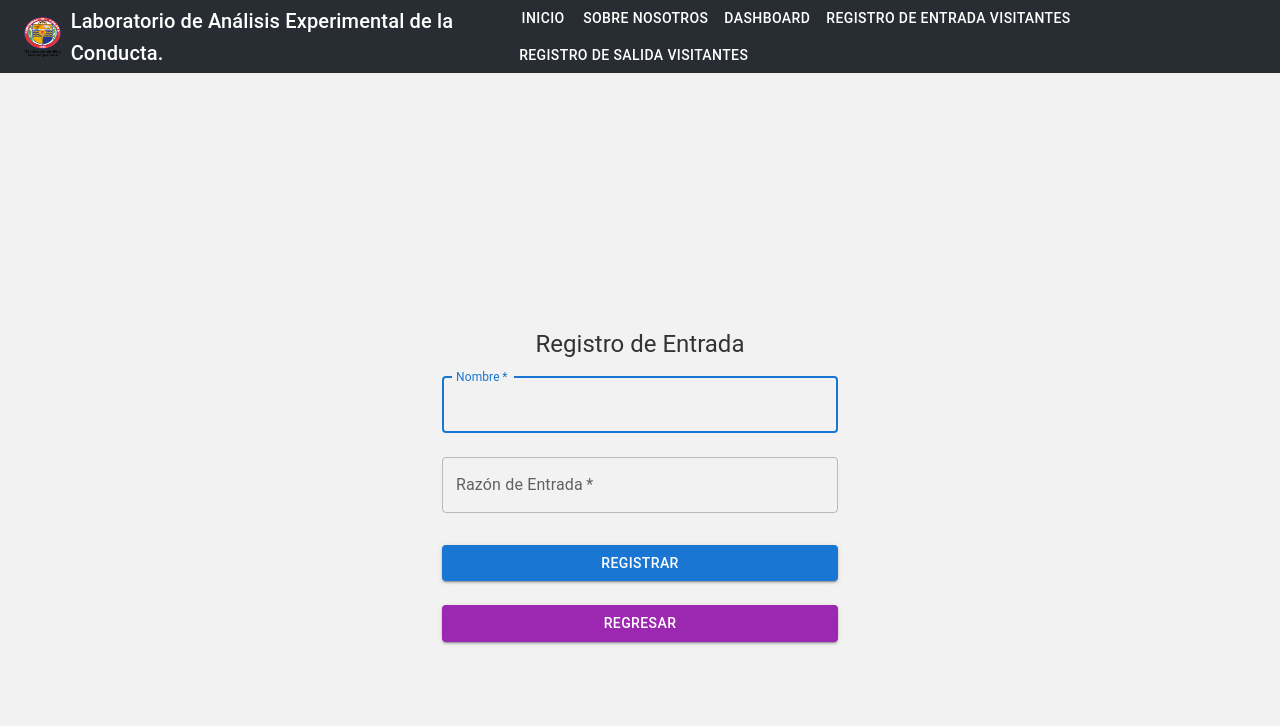
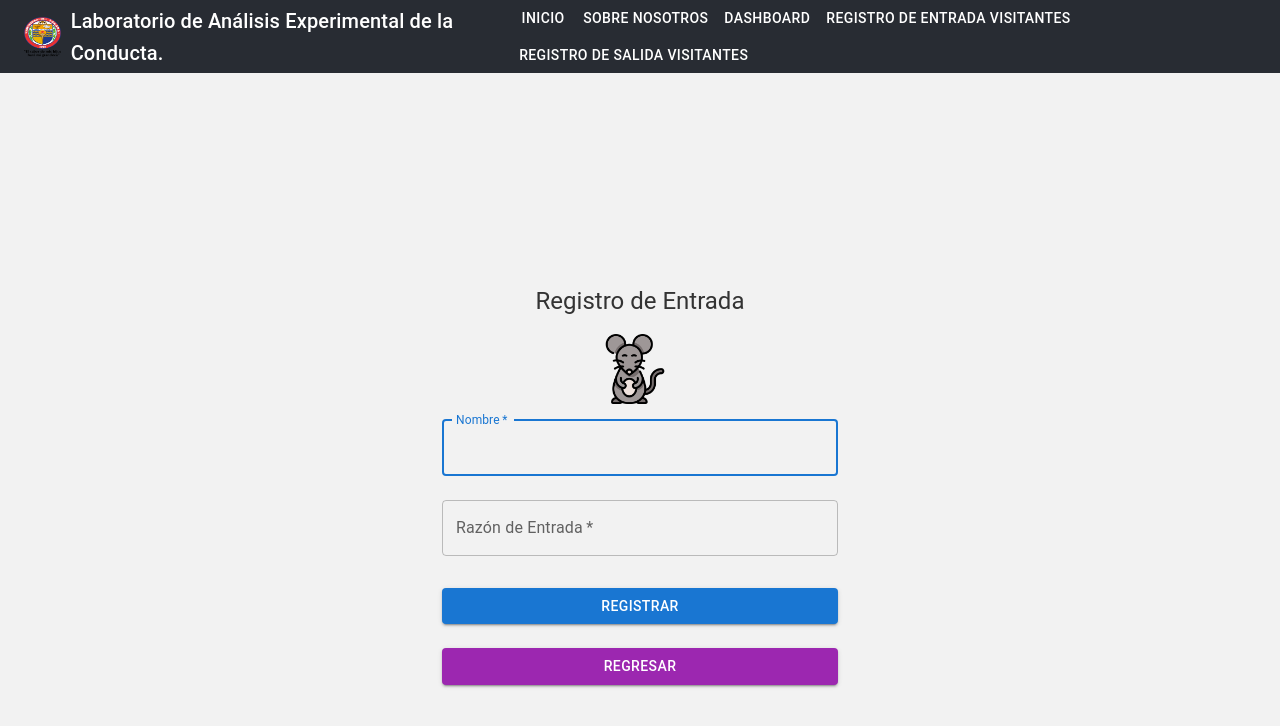
Before and after one commit to bernal9913/labaccess, a React (Create React App) app: page /Registro in a window 1280 px wide. Shown: the top 726 px of the page. Built offline with nearby package versions, Linux system fonts and the light colour scheme; no server answers; the database is empty.

Commit message:
one or two changes

```diff
--- a/package.json
+++ b/package.json
@@ -6,8 +6,10 @@
     "@emotion/react": "^11.11.4",
     "@emotion/styled": "^11.11.5",
     "@firebase/firestore": "^4.6.3",
+    "@fontsource/roboto": "^5.0.13",
     "@mui/icons-material": "^5.15.20",
     "@mui/material": "^5.15.20",
+    "@mui/styled-engine-sc": "^6.0.0-alpha.18",
     "@mui/x-data-grid": "^7.7.1",
     "@testing-library/jest-dom": "^5.17.0",
     "@testing-library/react": "^13.4.0",
@@ -21,6 +23,7 @@
     "react-router": "5.2.0",
     "react-router-dom": "^6.23.1",
     "react-scripts": "5.0.1",
+    "styled-components": "^6.1.11",
     "web-vitals": "^2.1.4"
   },
   "scripts": {
--- a/src/components/EntryForm.js
+++ b/src/components/EntryForm.js
@@ -1,8 +1,9 @@
 import React, { useState } from 'react';
 import { db } from '../firebase';
 import { doc, setDoc } from "firebase/firestore";
-import { TextField, Button, Container, Typography, Box } from '@mui/material';
+import { TextField, Button, Container, Typography, Box, Avatar } from '@mui/material';
 import { Link } from 'react-router-dom';
+import imagen from '../rataentry.png';
 
 const EntryForm = ({ fetchEntries }) => {
     const [name, setName] = useState('');
@@ -37,10 +38,23 @@ const EntryForm = ({ fetchEntries }) => {
 
     return (
         <Container component="main" maxWidth="xs">
-            <Box component="form" onSubmit={handleSubmit} sx={{ mt: 3 }}>
+            <Box component="form" onSubmit={handleSubmit} sx={{
+                mt: 3,
+                display: 'flex',
+                flexDirection: 'column',
+                alignItems: 'center'
+                }}>
                 <Typography component="h1" variant="h5">
                     Registro de Entrada
                 </Typography>
+                <Avatar src={imagen} alt="imagen" style={{
+                    marginRight: '10px',
+                    borderRadius: 0,
+                    width: '70px',
+                    height: '70px'
+                }}
+                    sx={{ mt: 2 }} // Margen superior entre el título y el avatar
+                    />
                 <TextField
                     variant="outlined"
                     margin="normal"
--- a/src/components/ExitForm.js
+++ b/src/components/ExitForm.js
@@ -36,7 +36,7 @@ const ExitForm = ({ entries = [], fetchEntries }) => {
                                 .filter(entry => entry.dentro)
                                 .map((entry, index) => (
                                     <ListItem key={index} alignItems="flex-start">
-                                        <Avatar src={imagen} alt="imagen" style={{ marginRight: '10px' }} />
+                                        <Avatar src={imagen} alt="imagen" style={{ marginRight: '10px', borderRadius: 0 }} />
                                         <ListItemText
                                             primary={`Nombre: ${entry.name}`}
                                             secondary={
```
Also changed, not shown: src/rataentry.png (added), 1 other file (tests, documents, lock files or other folders).
